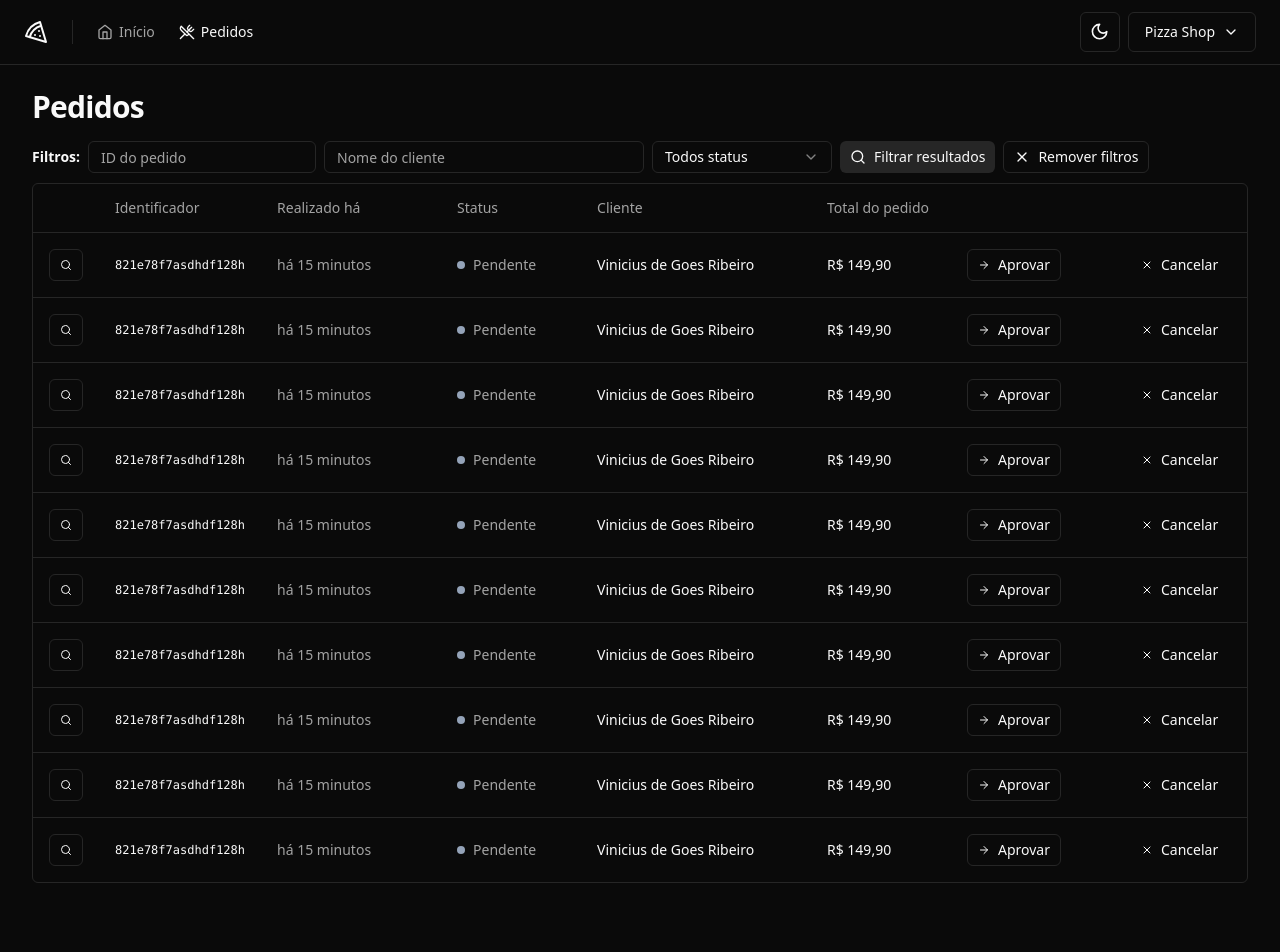
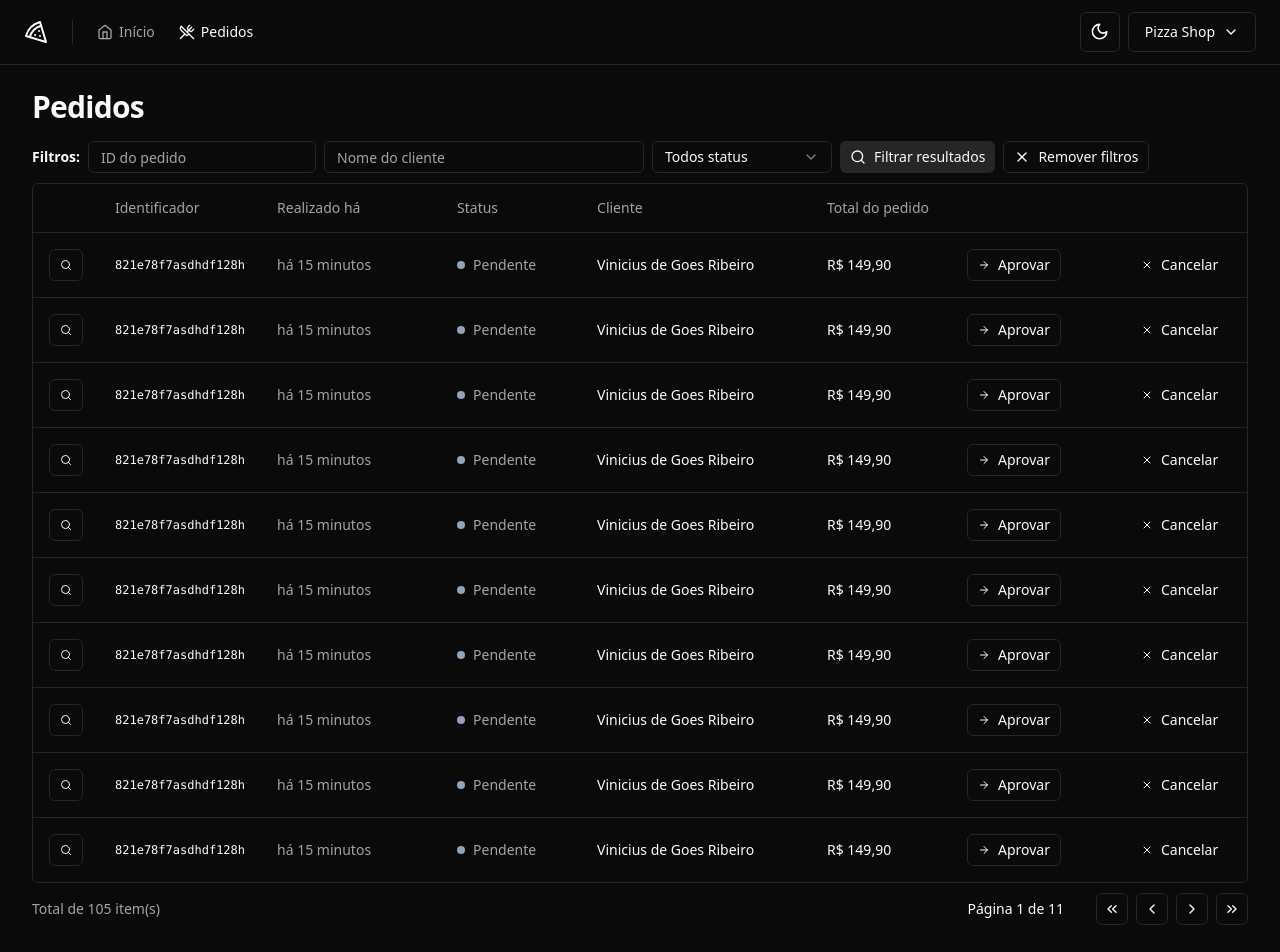
Before and after one commit to Viniciusrbr/Pizza.shop-Dashboard, a React (Vite) app: page /orders in a window 1280 px wide. Shown: the top 952 px of the page. Before the commit the page ends 915 px from the top, so only its background shows below. Built offline with nearby package versions, Linux system fonts and the light colour scheme.

Commit message:
feat: componente de paginação

```diff
--- /dev/null
+++ b/src/components/pagination.tsx
@@ -0,0 +1,54 @@
+import {
+  ChevronLeft,
+  ChevronRight,
+  ChevronsLeft,
+  ChevronsRight,
+} from 'lucide-react'
+
+import { Button } from './ui/button'
+
+export interface PaginationProps {
+  pageIndex: number
+  totalCount: number
+  perPage: number
+}
+
+export function Pagination({
+  pageIndex,
+  totalCount,
+  perPage,
+}: PaginationProps) {
+  const pages = Math.ceil(totalCount / perPage) || 1
+
+  return (
+    <div className="flex items-center justify-between">
+      <span className="text-sm text-muted-foreground">
+        Total de {totalCount} item(s)
+      </span>
+
+      <div className="flex items-center gap-6 lg:gap-8">
+        <div className="text-sm font-medium">
+          Página {pageIndex + 1} de {pages}
+        </div>
+        <div className="flex items-center gap-2">
+          <Button variant="outline" className="h-8 w-8 p-0">
+            <ChevronsLeft className="h-4 w-4" />
+            <span className="sr-only">Primeira página</span>
+          </Button>
+          <Button variant="outline" className="h-8 w-8 p-0">
+            <ChevronLeft className="h-4 w-4" />
+            <span className="sr-only">Página anterior</span>
+          </Button>
+          <Button variant="outline" className="h-8 w-8 p-0">
+            <ChevronRight className="h-4 w-4" />
+            <span className="sr-only">Próxima página</span>
+          </Button>
+          <Button variant="outline" className="h-8 w-8 p-0">
+            <ChevronsRight className="h-4 w-4" />
+            <span className="sr-only">Última página</span>
+          </Button>
+        </div>
+      </div>
+    </div>
+  )
+}
--- a/src/pages/app/orders/orders.tsx
+++ b/src/pages/app/orders/orders.tsx
@@ -1,5 +1,6 @@
 import { Helmet } from 'react-helmet-async'
 
+import { Pagination } from '@/components/pagination'
 import {
   Table,
   TableBody,
@@ -18,7 +19,7 @@
 
       <div className="flex flex-col gap-4">
         <h1 className="text-3xl font-bold tracking-tight">Pedidos</h1>
-      </div>
+
         <div className="space-y-2.5">
           <OrderTableFilters />
 
@@ -44,6 +45,9 @@
               </TableBody>
             </Table>
           </div>
+
+          <Pagination pageIndex={0} totalCount={105} perPage={10} />
+        </div>
       </div>
     </>
   )
```
Lines whose indentation alone changed are shown as unchanged.
